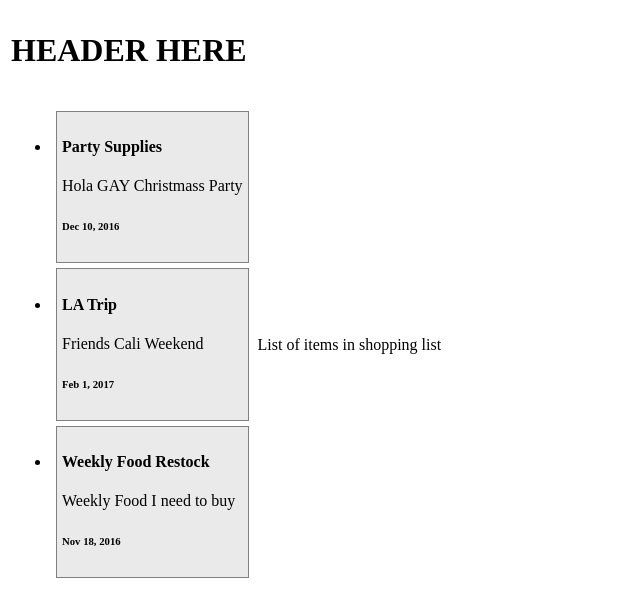
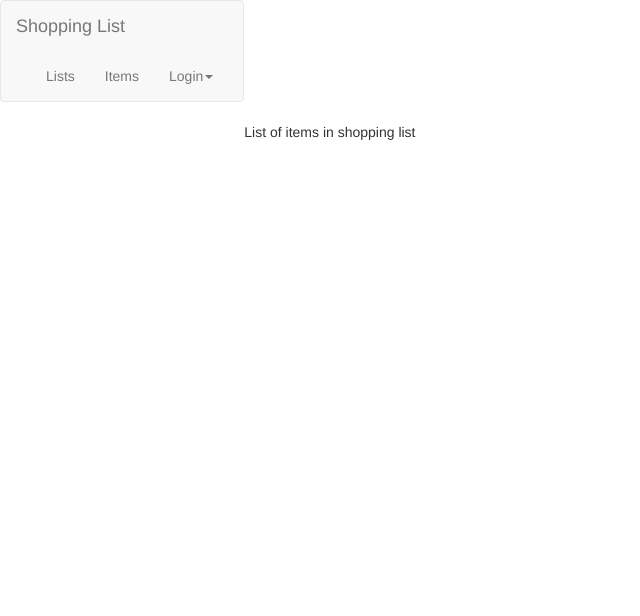
Before and after one commit to jennyEckstein/shopping-list, an Angular app in the folder shopping-list/: page / in a window 1280 px wide. Shown: the top 616 px of the page, without its empty margins (0-640 px from the left). Built offline with nearby package versions, Linux system fonts and the light colour scheme.

Commit message:
design: added some nice html for header component
html comes from bootstrap

```diff
--- a/shopping-list/src/app/header.component.html
+++ b/shopping-list/src/app/header.component.html
@@ -1 +1,29 @@
-<h1>HEADER HERE</h1>
+<nav class="navbar navbar-default">
+  <div class="container-fluid">
+    <!-- Brand and toggle get grouped for better mobile display -->
+    <div class="navbar-header">
+      <a class="navbar-brand" href="#">Shopping List</a>
+    </div>
+
+   <div class="collapse navbar-collapse" id="bs-example-navbar-collapse-1">
+      <ul class="nav navbar-nav">
+        <li><a href="#">Lists</a></li>
+        <li><a href="#">Items</a></li>
+      </ul>
+      <ul class="nav navbar-nav navbar-right">
+
+        <li class="dropdown">
+          <a
+          class="dropdown-toggle"
+          role="button"
+          aria-haspopup="true"
+          aria-expanded="false">Login<span class="caret"></span></a>
+          <ul class="dropdown-menu">
+            <li><a href="#">Guest</a></li>
+            <li><a href="#">Sing Up</a></li>
+          </ul>
+        </li>
+      </ul>
+    </div><!-- /.navbar-collapse -->
+  </div><!-- /.container-fluid -->
+</nav>
--- a/shopping-list/src/app/shopping-lists/shopping-lists.component.html
+++ b/shopping-list/src/app/shopping-lists/shopping-lists.component.html
@@ -1,9 +1,7 @@
-<ul>
-	<li *ngFor="let item of shopping_lists">
-	<div>
-		<h4>{{item.name}}</h4>
-		<p>{{item.description}}</p>
-		<h6>{{item.date | date}}</h6>
-	</div>
-	</li>
-</ul>
+
+<shop-shopping-list-item
+*ngFor="let item of shoppingList; let i = index"
+[listItem]="shoppingList"
+[listItemId]="i">
+
+</shop-shopping-list-item>
--- a/shopping-list/src/index.html
+++ b/shopping-list/src/index.html
@@ -7,6 +7,7 @@
 
   <meta name="viewport" content="width=device-width, initial-scale=1">
   <link rel="icon" type="image/x-icon" href="favicon.ico">
+<link rel="stylesheet" href="https://maxcdn.bootstrapcdn.com/bootstrap/3.3.7/css/bootstrap.min.css" integrity="sha384-BVYiiSIFeK1dGmJRAkycuHAHRg32OmUcww7on3RYdg4Va+PmSTsz/K68vbdEjh4u" crossorigin="anonymous">
 </head>
 <body>
   <shop-root>Loading...</shop-root>
```
Also changed, not shown: shopping-list/src/app/shopping-list-item/shopping.service.ts (+25 -0 lines).
